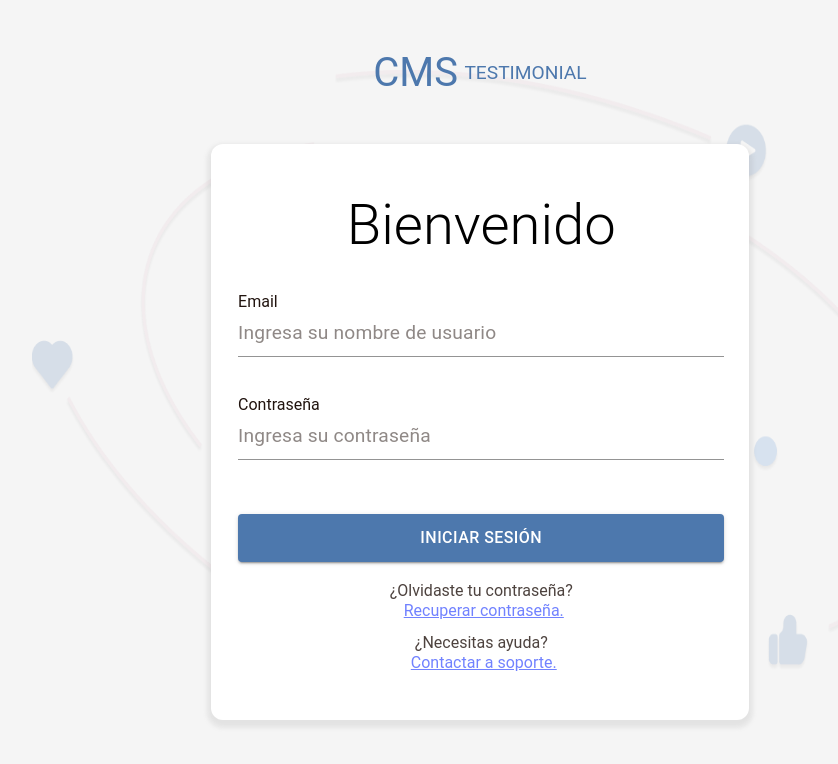
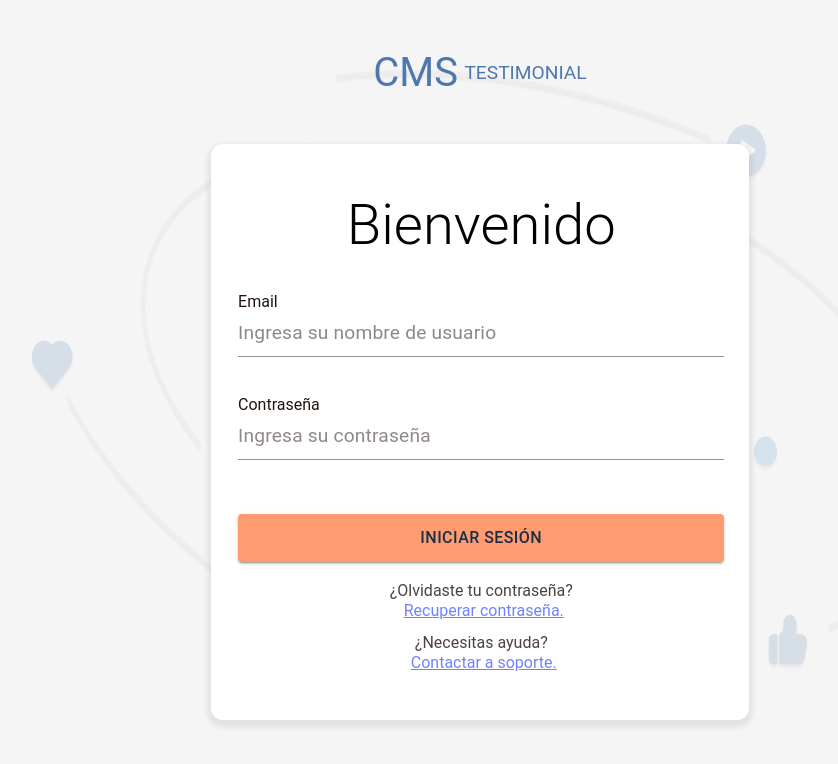
Before and after one commit to No-Country-simulation/s03-26-equipo-01, a React (Vite) app in the folder client/: page /login in a window 1280 px wide. Shown: the top 764 px of the page, without its empty margins (160-998 px from the left). Built offline with nearby package versions, Linux system fonts and the light colour scheme.

Commit message:
Se cambió el color del botón al color primario

```diff
--- a/client/src/features/login/components/submit-button/SubmitButton.tsx
+++ b/client/src/features/login/components/submit-button/SubmitButton.tsx
@@ -11,8 +11,9 @@ const SubmitButton = () => {
                 width: '100%',
                 minHeight: '6vh',
                 fontSize: 'var(--primary-font)',
-                backgroundColor: 'var(--accent-color)',
-                color: '#FFF'
+                fontWeight: 'medium',
+                backgroundColor: 'var(--primary-color)',
+                color: 'var(--secondary-color)'
             }}>
                 Iniciar Sesión
         </Button>
```
